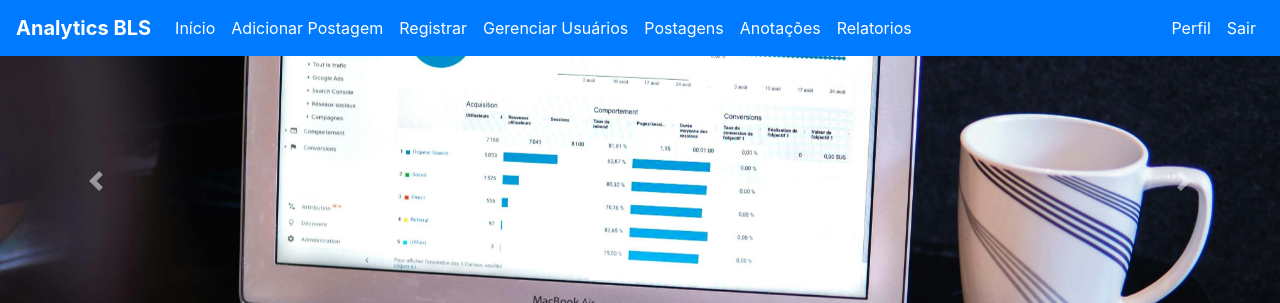
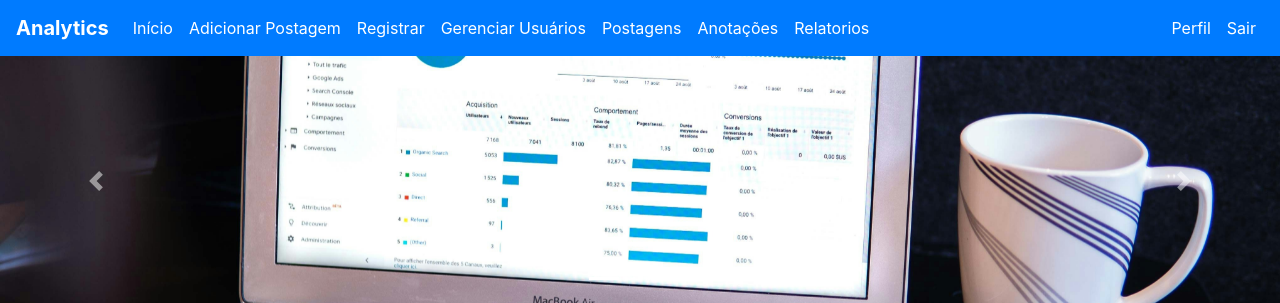
Before and after one commit to CarlosJuncher03/Blog-de-Analise-de-Dados, a Flask app: page /home in a window 1280 px wide. Shown: the top 303 px of the page. Run offline with Flask 2, Linux system fonts and the light colour scheme; the visitor is signed in with stand-in values (Sample User, id 1); data that the repository does not hold is empty; some libraries are stand-ins or nearby versions.

Commit message:
atualizacao_2

```diff
--- a/templates/add_post.html
+++ b/templates/add_post.html
@@ -3,7 +3,7 @@
 <head>
     <meta charset="utf-8">
     <meta name="viewport" content="width=device-width, initial-scale=1, shrink-to-fit=no">
-    <title>Adicionar Postagem - Analytics BLS</title>
+    <title>Adicionar Postagem - Analytics</title>
     <link rel="stylesheet" href="https://stackpath.bootstrapcdn.com/bootstrap/4.5.2/css/bootstrap.min.css">
     <link rel="stylesheet" href="https://cdnjs.cloudflare.com/ajax/libs/font-awesome/5.15.3/css/all.min.css">
     <link href="https://cdn.quilljs.com/1.3.6/quill.snow.css" rel="stylesheet">
@@ -12,7 +12,7 @@
 </head>
 <body>
     <nav class="navbar navbar-expand-lg">
-        <a class="navbar-brand" href="#">Analytics BLS</a>
+        <a class="navbar-brand" href="#">Analytics</a>
         <button class="navbar-toggler" type="button" data-toggle="collapse" data-target="#navbarNav" aria-controls="navbarNav" aria-expanded="false" aria-label="Toggle navigation">
             <span class="navbar-toggler-icon"></span>
         </button>
@@ -67,7 +67,7 @@
 
     <footer class="footer">
         <div class="">
-            <span class="text-white">© 2024 Analytics BLS. Todos os direitos reservados.</span>
+            <span class="text-white">© 2024 Analytics. Todos os direitos reservados.</span>
         </div>
     </footer>
 
--- a/templates/annotations.html
+++ b/templates/annotations.html
@@ -3,7 +3,7 @@
 <head>
   <meta charset="utf-8">
   <meta name="viewport" content="width=device-width, initial-scale=1, shrink-to-fit=no">
-  <title>Anotações - Analytics BLS</title>
+  <title>Anotações - Analytics</title>
   <link rel="stylesheet" href="https://stackpath.bootstrapcdn.com/bootstrap/4.5.2/css/bootstrap.min.css">
   <link rel="stylesheet" href="https://cdnjs.cloudflare.com/ajax/libs/font-awesome/5.15.3/css/all.min.css">
   <link rel="icon" href="{{ url_for('static', filename='favicon.ico') }}" type="image/x-icon">
@@ -12,7 +12,7 @@
 </head>
 <body>
   <nav class="navbar navbar-expand-lg">
-    <a class="navbar-brand" href="#">Analytics BLS</a>
+    <a class="navbar-brand" href="#">Analytics</a>
     <button class="navbar-toggler" type="button" data-toggle="collapse" data-target="#navbarNav" aria-controls="navbarNav" aria-expanded="false" aria-label="Toggle navigation">
         <span class="navbar-toggler-icon"></span>
     </button>
@@ -164,7 +164,7 @@
 
   <footer class="footer">
     <div class="container">
-      <span class="text-white">© 2024 Analytics BLS. Todos os direitos reservados.</span>
+      <span class="text-white">© 2024 Analytics. Todos os direitos reservados.</span>
     </div>
   </footer>
   <script src="https://code.jquery.com/jquery-3.5.1.min.js"></script>
--- a/templates/base.html
+++ b/templates/base.html
@@ -3,7 +3,7 @@
 <head>
   <meta charset="utf-8">
   <meta name="viewport" content="width=device-width, initial-scale=1, shrink-to-fit=no">
-  <title>{% block title %}{% endblock %} - Analytics BLS</title>
+  <title>{% block title %}{% endblock %} - Analytics</title>
   <link rel="stylesheet" href="https://stackpath.bootstrapcdn.com/bootstrap/4.5.2/css/bootstrap.min.css">
   <link rel="stylesheet" href="https://cdnjs.cloudflare.com/ajax/libs/font-awesome/5.15.3/css/all.min.css">
   <link rel="icon" href="{{ url_for('static', filename='favicon.ico') }}" type="image/x-icon">
@@ -11,7 +11,7 @@
 </head>
 <body>
   <nav class="navbar navbar-expand-lg">
-    <a class="navbar-brand" href="#">Analytics BLS</a>
+    <a class="navbar-brand" href="#">Analytics</a>
     <button class="navbar-toggler" type="button" data-toggle="collapse" data-target="#navbarNav" aria-controls="navbarNav" aria-expanded="false" aria-label="Toggle navigation">
         <span class="navbar-toggler-icon"></span>
     </button>
@@ -66,7 +66,7 @@
   </div>
   <div class="banner">
     <div class="container">
-      <h1>Bem-vindo ao Analytics BLS</h1>
+      <h1>Bem-vindo ao Analytics</h1>
       <p>Aqui você encontra todas as suas análises e relatórios personalizados</p>
     </div>
   </div>
@@ -84,7 +84,7 @@
   </div>
   <footer class="footer">
     <div class="container">
-      <span class="text-white">© 2024 Analytics BLS. Todos os direitos reservados.</span>
+      <span class="text-white">© 2024 Analytics. Todos os direitos reservados.</span>
     </div>
   </footer>
   <script src="https://code.jquery.com/jquery-3.5.1.min.js"></script>
--- a/templates/edit_post.html
+++ b/templates/edit_post.html
@@ -3,7 +3,7 @@
 <head>
     <meta charset="utf-8">
     <meta name="viewport" content="width=device-width, initial-scale=1, shrink-to-fit=no">
-    <title>Editar Postagem - Analytics BLS</title>
+    <title>Editar Postagem - Analytics</title>
     <link href="https://cdn.quilljs.com/1.3.6/quill.snow.css" rel="stylesheet">
     <link rel="stylesheet" href="https://stackpath.bootstrapcdn.com/bootstrap/4.5.2/css/bootstrap.min.css">
 	<link rel="icon" href="{{ url_for('static', filename='favicon.ico') }}" type="image/x-icon">
@@ -11,7 +11,7 @@
 </head>
 <body>
     <nav class="navbar navbar-expand-lg navbar-dark bg-dark">
-        <a class="navbar-brand" href="#">Analytics BLS</a>
+        <a class="navbar-brand" href="#">Analytics</a>
     </nav>
     <div class="toolbar">
         <input type="text" id="title" placeholder="Título" value="{{ post['title'] }}" class="form-control">
--- a/templates/post.html
+++ b/templates/post.html
@@ -3,14 +3,14 @@
 <head>
     <meta charset="utf-8">
     <meta name="viewport" content="width=device-width, initial-scale=1, shrink-to-fit=no">
-    <title>{{ post['title'] }} - Analytics BLS</title>
+    <title>{{ post['title'] }} - Analytics</title>
     <link rel="stylesheet" href="https://stackpath.bootstrapcdn.com/bootstrap/4.5.2/css/bootstrap.min.css">
 	<link rel="icon" href="{{ url_for('static', filename='favicon.ico') }}" type="image/x-icon">
     <link rel="stylesheet" href="{{ url_for('static', filename='post.css') }}">
 </head>
 <body>
   <nav class="navbar navbar-expand-lg">
-    <a class="navbar-brand" href="#">Analytics BLS</a>
+    <a class="navbar-brand" href="#">Analytics</a>
     <button class="navbar-toggler" type="button" data-toggle="collapse" data-target="#navbarNav" aria-controls="navbarNav" aria-expanded="false" aria-label="Toggle navigation">
         <span class="navbar-toggler-icon"></span>
     </button>
@@ -52,7 +52,7 @@
     </div>
     <footer class="footer">
         <div class="container">
-            <span class="text-white">© 2024 Analytics BLS. Todos os direitos reservados.</span>
+            <span class="text-white">© 2024 Analytics. Todos os direitos reservados.</span>
         </div>
     </footer>
     <script src="https://code.jquery.com/jquery-3.5.1.min.js"></script>
--- a/templates/posts.html
+++ b/templates/posts.html
@@ -3,14 +3,14 @@
 <head>
   <meta charset="utf-8">
   <meta name="viewport" content="width=device-width, initial-scale=1, shrink-to-fit=no">
-  <title>Postagens - Analytics BLS</title>
+  <title>Postagens - Analytics</title>
   <link rel="stylesheet" href="https://stackpath.bootstrapcdn.com/bootstrap/4.5.2/css/bootstrap.min.css">
   <link rel="icon" href="{{ url_for('static', filename='favicon.ico') }}" type="image/x-icon">
   <link rel="stylesheet" href="{{ url_for('static', filename='posts.css') }}">
 </head>
 <body>
   <nav class="navbar navbar-expand-lg">
-    <a class="navbar-brand" href="#">Analytics BLS</a>
+    <a class="navbar-brand" href="#">Analytics</a>
     <button class="navbar-toggler" type="button" data-toggle="collapse" data-target="#navbarNav" aria-controls="navbarNav" aria-expanded="false" aria-label="Toggle navigation">
         <span class="navbar-toggler-icon"></span>
     </button>
@@ -84,7 +84,7 @@
   </div>
   <footer class="footer">
     <div class="container">
-      <span class="text-white">© 2024 Analytics BLS. Todos os direitos reservados.</span>
+      <span class="text-white">© 2024 Analytics. Todos os direitos reservados.</span>
     </div>
   </footer>
 
--- a/templates/profile.html
+++ b/templates/profile.html
@@ -3,7 +3,7 @@
 <head>
   <meta charset="utf-8">
   <meta name="viewport" content="width=device-width, initial-scale=1, shrink-to-fit=no">
-  <title>Perfil - Analytics BLS</title>
+  <title>Perfil - Analytics</title>
   <link rel="stylesheet" href="https://stackpath.bootstrapcdn.com/bootstrap/4.5.2/css/bootstrap.min.css">
   <link rel="stylesheet" href="https://cdnjs.cloudflare.com/ajax/libs/font-awesome/5.15.3/css/all.min.css">
   <link rel="icon" href="{{ url_for('static', filename='favicon.ico') }}" type="image/x-icon">
@@ -11,7 +11,7 @@
 </head>
 <body>
   <nav class="navbar navbar-expand-lg">
-    <a class="navbar-brand" href="#">Analytics BLS</a>
+    <a class="navbar-brand" href="#">Analytics</a>
     <button class="navbar-toggler" type="button" data-toggle="collapse" data-target="#navbarNav" aria-controls="navbarNav" aria-expanded="false" aria-label="Toggle navigation">
         <span class="navbar-toggler-icon"></span>
     </button>
@@ -64,7 +64,7 @@
   </div>
   <footer class="footer">
     <div class="container">
-      <span class="text-white">© 2024 Analytics BLS. Todos os direitos reservados.</span>
+      <span class="text-white">© 2024 Analytics. Todos os direitos reservados.</span>
     </div>
   </footer>
   <script src="https://code.jquery.com/jquery-3.5.1.min.js"></script>
--- a/templates/register.html
+++ b/templates/register.html
@@ -3,14 +3,14 @@
 <head>
     <meta charset="utf-8">
     <meta name="viewport" content="width=device-width, initial-scale=1, shrink-to-fit=no">
-    <title>Registrar - Analytics BLS</title>
+    <title>Registrar - Analytics</title>
     <link rel="stylesheet" href="https://stackpath.bootstrapcdn.com/bootstrap/4.5.2/css/bootstrap.min.css">
 	<link rel="icon" href="{{ url_for('static', filename='favicon.ico') }}" type="image/x-icon">
     <link rel="stylesheet" href="{{ url_for('static', filename='register.css') }}">
 </head>
 <body>
     <nav class="navbar navbar-expand-lg">
-        <a class="navbar-brand" href="#">Analytics BLS</a>
+        <a class="navbar-brand" href="#">Analytics</a>
         <button class="navbar-toggler" type="button" data-toggle="collapse" data-target="#navbarNav" aria-controls="navbarNav" aria-expanded="false" aria-label="Toggle navigation">
             <span class="navbar-toggler-icon"></span>
         </button>
@@ -83,7 +83,7 @@
     </div>
     <footer class="footer">
         <div class="container">
-            <span class="text-white">© 2024 Analytics BLS. Todos os direitos reservados.</span>
+            <span class="text-white">© 2024 Analytics. Todos os direitos reservados.</span>
         </div>
     </footer>
     <script src="https://code.jquery.com/jquery-3.5.1.slim.min.js"></script>
```
Also changed, not shown: templates/dashboard.html (+6 -2 lines), static/cabecalho/Screenshot_2.png (added), static/cabecalho/lukas-blazek-mcSDtbWXUZU-unsplash.jpg (added).
